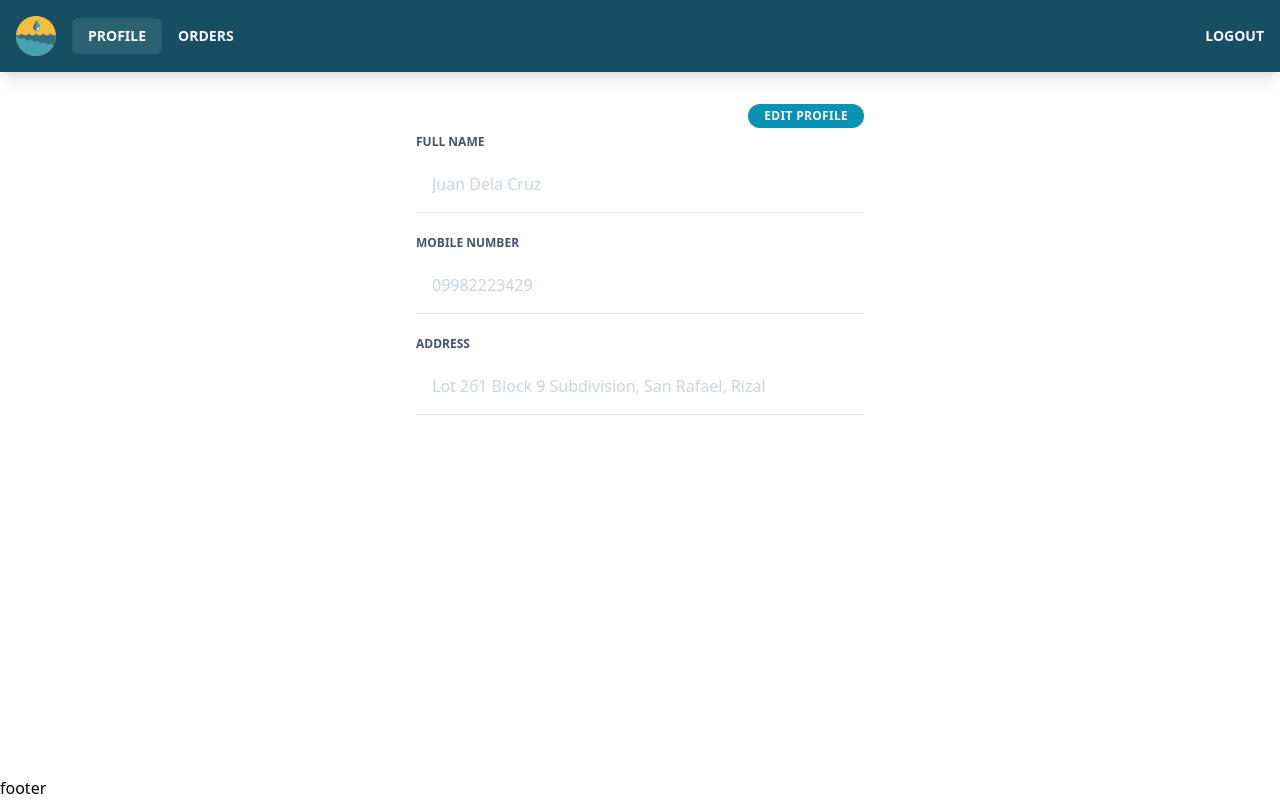
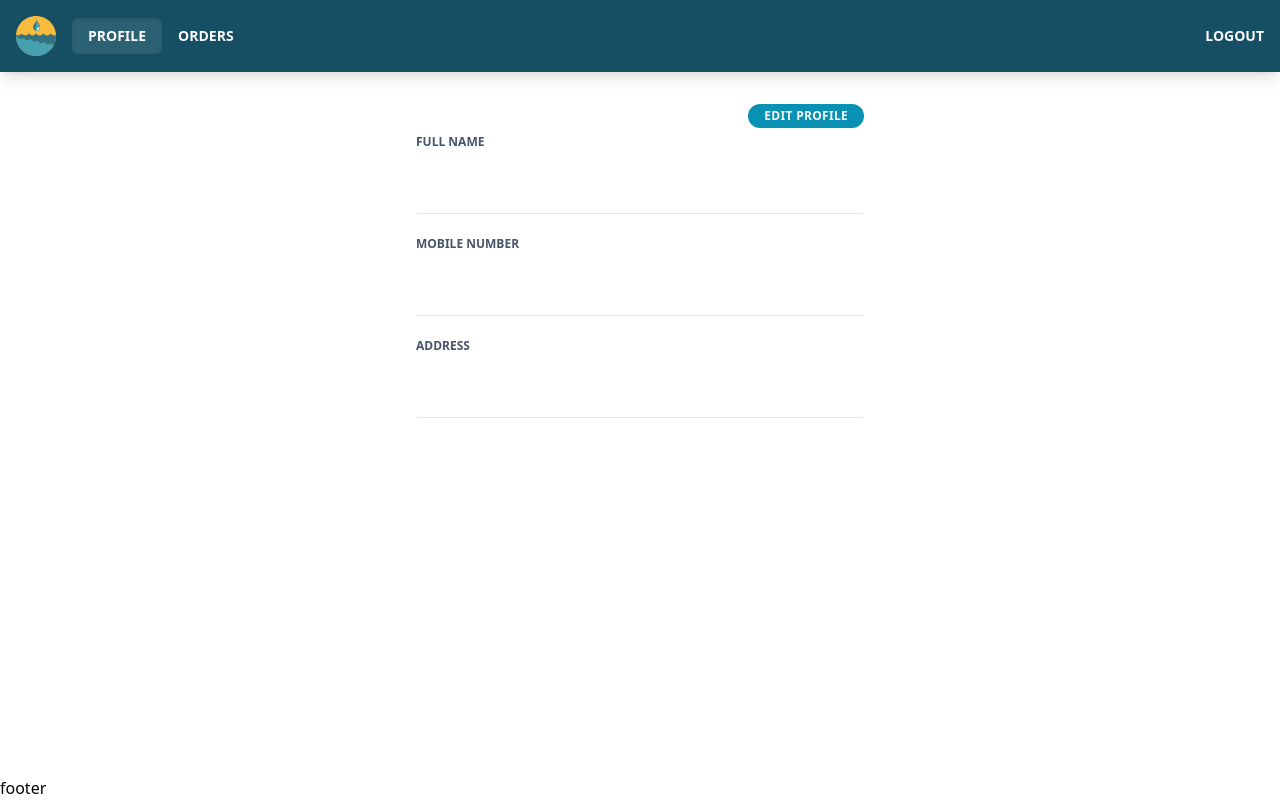
Before and after one commit to justinsalasdev/bernardwater, a React (Create React App) app: page /profile in a window 1280 px wide. Built offline with nearby package versions, Linux system fonts and the light colour scheme; no server answers; sample sign-in values are in the browser's storage.

Commit message:
form validation

```diff
--- a/package.json
+++ b/package.json
@@ -12,7 +12,8 @@
     "react-hook-form": "^7.27.0",
     "react-icons": "^4.3.1",
     "react-redux": "^7.2.6",
-    "react-router-dom": "6"
+    "react-router-dom": "6",
+    "yup": "^0.32.11"
   },
   "devDependencies": {
     "@testing-library/dom": ">=7.21.4",
--- a/src/App/App.tsx
+++ b/src/App/App.tsx
@@ -8,6 +8,7 @@ import useInitApp from "./useInitApp";
 import Profile from "./Profile/Profile";
 import Orders from "./Orders/Orders";
 import RouteGuard from "components/RouteGuard";
+import ProfileContext from "./Profile/ProfileContext";
 
 export default function App() {
   const { isAppLoading } = useInitApp();
@@ -18,15 +19,32 @@ export default function App() {
       <div className="grid grid-rows-a1a">
         <Header />
         <Routes>
-          <Route index element={<RouteGuard Component={Dashboard} />} />
+          <Route
+            index
+            element={
+              <RouteGuard>
+                <Dashboard />
+              </RouteGuard>
+            }
+          />
           <Route path={routes.auth} element={<Auth />} />
           <Route
             path={routes.profile}
-            element={<RouteGuard Component={Profile} />}
+            element={
+              <RouteGuard>
+                <ProfileContext>
+                  <Profile />
+                </ProfileContext>
+              </RouteGuard>
+            }
           />
           <Route
             path={routes.orders}
-            element={<RouteGuard Component={Orders} />}
+            element={
+              <RouteGuard>
+                <Orders />
+              </RouteGuard>
+            }
           />
         </Routes>
         <Footer />
--- a/src/App/Profile/Profile.tsx
+++ b/src/App/Profile/Profile.tsx
@@ -1,8 +1,11 @@
 import React, { useState } from "react";
 import TextInput from "./TextInput";
+import useUpdateProfile from "./useUpdateProfile";
 
 export default function Profile() {
   const [isEditing, setEditing] = useState(false);
+
+  const { updateProfile } = useUpdateProfile();
 
   async function startEdit() {
     //delay 10s so click won't trigger submit on change of button type
@@ -13,10 +16,7 @@ export default function Profile() {
   return (
     <form
       className="justify-self-center self-start mt-8 w-full max-w-md rounded-md grid"
-      onSubmit={(e: any) => {
-        e.preventDefault();
-        console.log("hello world");
-      }}
+      onSubmit={updateProfile}
     >
       {(isEditing && <ProfileAction type="submit">save</ProfileAction>) || (
         <ProfileAction type="button" onClick={startEdit}>
@@ -24,16 +24,19 @@ export default function Profile() {
         </ProfileAction>
       )}
       <TextInput
+        id="fullName"
         title="Full name"
         placeholder="Juan Dela Cruz"
         isEditing={isEditing}
       />
       <TextInput
+        id="mobileNumber"
         title="Mobile number"
         placeholder="09982223429"
         isEditing={isEditing}
       />
       <TextInput
+        id="address"
         title="Address"
         placeholder="Lot 261 Block 9 Subdivision, San Rafael, Rizal"
         isEditing={isEditing}
--- a/src/App/Profile/ProfileContext.tsx
+++ b/src/App/Profile/ProfileContext.tsx
@@ -1,7 +1,13 @@
 import { ReactNode } from "react";
 import { useForm, FormProvider } from "react-hook-form";
+import { yupResolver } from "@hookform/resolvers/yup";
+import { schema } from "./schema";
 
 export default function ProfileContext(props: { children: ReactNode }) {
-  const methods = useForm({});
+  const methods = useForm({
+    mode: "onChange",
+    reValidateMode: "onChange",
+    resolver: yupResolver(schema),
+  });
   return <FormProvider {...methods}>{props.children}</FormProvider>;
 }
--- a/src/App/Profile/TextInput.tsx
+++ b/src/App/Profile/TextInput.tsx
@@ -1,21 +1,43 @@
+import { ErrorMessage } from "@hookform/error-message";
+import { useFormContext } from "react-hook-form";
+import { Profile } from "./schema";
+
 export default function TextInput(props: {
+  id: keyof Profile;
   title: string;
   placeholder: string;
   isEditing: boolean;
 }) {
+  const {
+    register,
+    formState: { errors },
+  } = useFormContext<Profile>();
+
   return (
     <div className="mb-4">
-      <label className="uppercase text-xs font-bold text-slate-600">
+      <label
+        className="uppercase text-xs font-bold text-slate-600"
+        htmlFor={`__${props.id}`}
+      >
         {props.title}
       </label>
       <input
+        id={`__${props.id}`}
+        {...register(props.id)}
         readOnly={!props.isEditing}
         placeholder={props.placeholder}
         type="text"
-        className="mt-1 w-full bg-slate-50 text-slate-700 shadow-inner p-4 rounded-md
-         focus:outline-none focus:ring-1 focus:ring-cyan-600/30 placeholder:text-slate-300
-         read-only:shadow-none read-only:focus:ring-0 read-only:bg-white read-only:border-b
-         read-only:rounded-none"
+        className="mt-1 w-full bg-white border text-slate-700 shadow-inner p-4 rounded-md
+         focus:outline-none focus:bg-cyan-50 focus:border-cyan-50 focus:shadow-cyan-600/10
+         placeholder:text-slate-300 read-only:pointer-events-none read-only:shadow-none
+         read-only:bg-white read-only:border-t-transparent read-only:border-x-transparent
+         read-only:rounded-none read-only:placeholder:invisible"
+      />
+      <ErrorMessage
+        as="p"
+        errors={errors}
+        name={props.id}
+        className="text-rose-300 text-xs font-mono text-right mt-1 pr-1"
       />
     </div>
   );
--- /dev/null
+++ b/src/App/Profile/schema.ts
@@ -0,0 +1,21 @@
+import * as yup from "yup";
+
+type PartialRecord<K extends keyof any, T> = {
+  [P in K]?: T;
+};
+
+export type Profile = {
+  fullName: string;
+  address: string;
+  mobileNumber: string;
+};
+
+const profileObject: PartialRecord<keyof Profile, yup.AnySchema> = {
+  fullName: yup.string().required("name is required"),
+  address: yup.string().required("address is required"),
+  mobileNumber: yup
+    .string()
+    .matches(/^(09|\+639)\d{9}$/, "invalid mobile number"),
+};
+
+export const schema = yup.object(profileObject);
--- /dev/null
+++ b/src/App/Profile/useUpdateProfile.ts
@@ -0,0 +1,10 @@
+import { useFormContext } from "react-hook-form";
+import { Profile } from "./schema";
+
+export default function useUpdateProfile() {
+  const { handleSubmit } = useFormContext<Profile>();
+  async function updateProfile(data: Profile) {
+    console.log(data);
+  }
+  return { updateProfile: handleSubmit(updateProfile) };
+}
--- a/src/components/RouteGuard.tsx
+++ b/src/components/RouteGuard.tsx
@@ -1,12 +1,12 @@
 import { routes } from "constants/routes";
-import { FC } from "react";
+import { ReactElement, ReactNode } from "react";
 import { Navigate } from "react-router-dom";
 import { useGetter } from "store/accessors";
 
-export default function RouteGuard(props: { Component: FC }) {
+export default function RouteGuard(props: { children: ReactElement }) {
   const user = useGetter((state) => state.auth.user);
   if (user) {
-    return <props.Component />;
+    return props.children;
   } else {
     return <Navigate to={`/${routes.auth}`} />;
   }
--- /dev/null
+++ b/src/constants/tables.ts
@@ -0,0 +1 @@
+export enum tables {}
```
Also changed, not shown: 1 other file (tests, documents, lock files or other folders).
